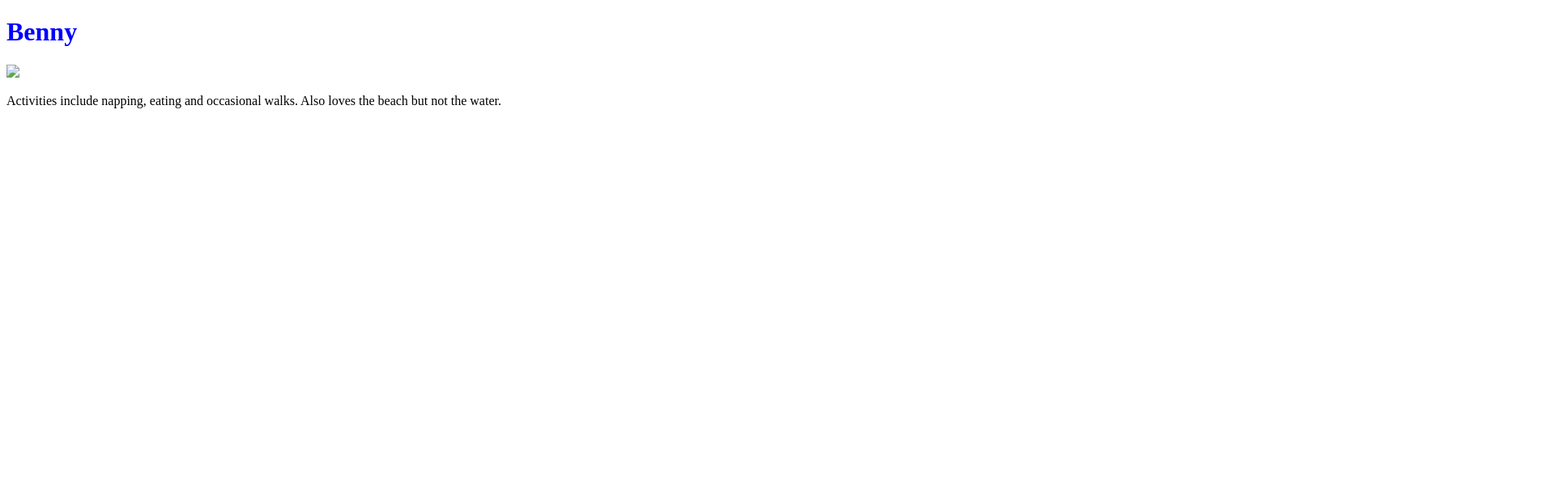
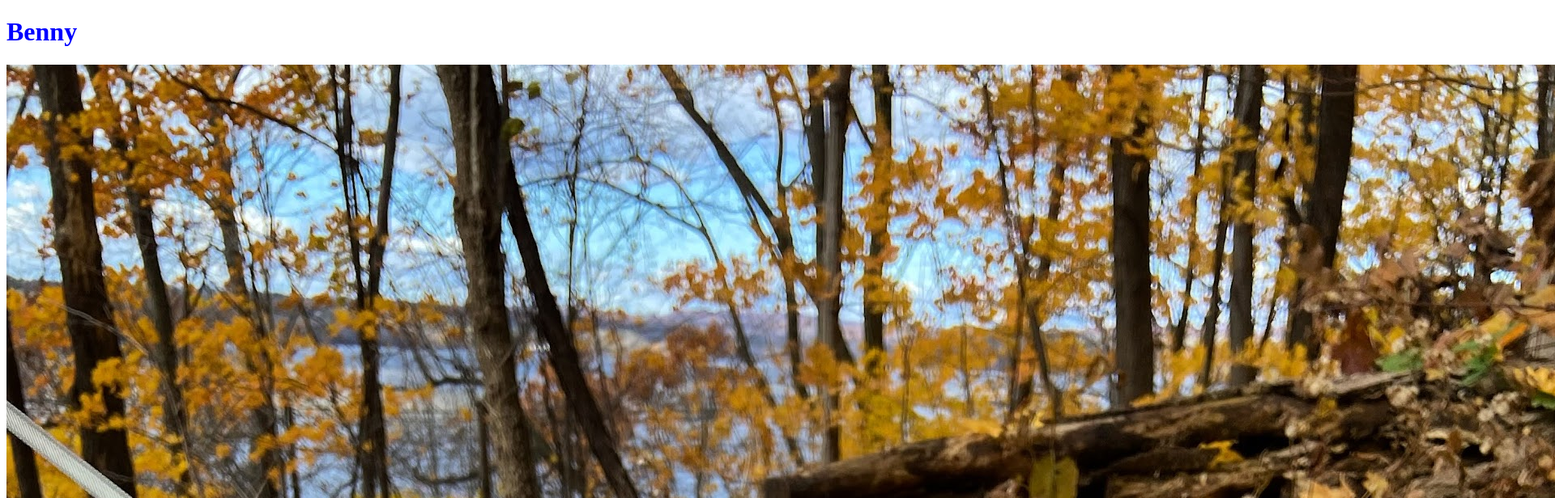
Before and after one commit to aschemily/deployment-lab, a website: page index.html in a window 1280 px wide. Shown: the top 616 px of the page at 81% size, 1920 px wide, since content can reach past the window. Drawn offline with Linux system fonts and the light colour scheme; the site is published under a folder, as on GitHub Pages, so addresses that start at the root find nothing.

Commit message:
trying again

```diff
--- a/index.html
+++ b/index.html
@@ -9,7 +9,7 @@
 </head>
 <body>
     <h1>Benny</h1>
-    <img src="/public/images/benny.jpg">
+    <img src="public/images/benny.jpg">
     <p>Activities include napping, eating and occasional walks. Also loves the beach but not the water.</p>
 
     <script src="main.js"></script>
```
